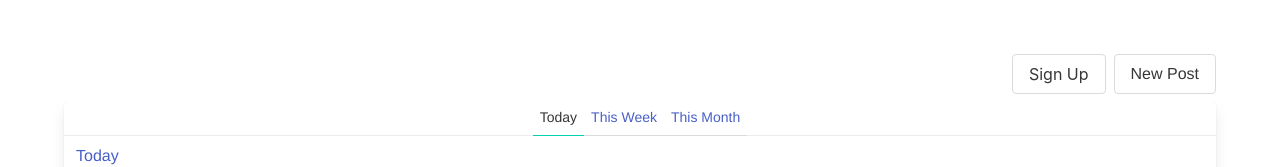
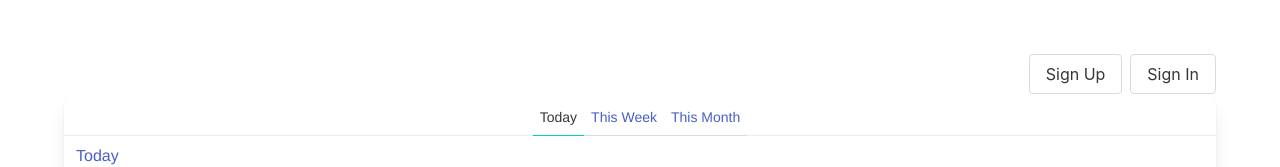
Before and after one commit to joma74/vuejs-composition-api, a Vue app: page / in a window 1280 px wide. Shown: the top 167 px of the page. Built offline with nearby package versions, Linux system fonts and the light colour scheme.

Commit message:
chore: Add <component :is=currentModalComponent> to Navbar to show different components at the teleport position

```diff
--- a/src/components/Navbar.vue
+++ b/src/components/Navbar.vue
@@ -1,19 +1,25 @@
 <template
   ><div class="navbar">
     <div class="navbar-end">
-      <div class="buttons">
-        <button class="button" @click="show">Sign Up</button>
+      <div class="buttons" v-if="auth">
         <router-link class="button" to="/posts/new">New Post</router-link>
+        <button class="button" @click="signOut">Sign Out</button>
+      </div>
+      <div class="buttons" v-else>
+        <button class="button" @click="signUp">Sign Up</button>
+        <button class="button" @click="signIn">Sign In</button>
       </div>
     </div>
   </div>
-  <teleport to="#modal"><signup /></teleport
+  <teleport to="#modal"
+    ><component :is="currentModalComponent"></component></teleport
 ></template>
 
 <script lang="ts">
-import { defineComponent } from "@vue/runtime-core"
+import { defineComponent, computed, h, markRaw } from "@vue/runtime-core"
 import Signup from "@/components/Signup.vue"
 import { useModal } from "@/useModal"
+import { useStore } from "@/store"
 
 export default defineComponent({
   name: "Navbar",
@@ -21,12 +27,34 @@ export default defineComponent({
     Signup,
   },
   setup() {
+    const store = useStore()
     const modal = useModal()
 
+    const auth = computed<boolean>(() => {
+      return !!store.getState().authors.currentUserId
+    })
+
+    const signOut = () => {}
+    const signUp = () => {
+      modal.currentComponent.value = markRaw(Signup)
+      modal.showModal()
+    }
+    const signIn = () => {
+      const Demo = defineComponent({
+        setup() {
+          return () => h("div", "Demo")
+        },
+      })
+      modal.currentComponent.value = markRaw(Demo)
+      modal.showModal()
+    }
+
     return {
-      show: () => {
-        modal.showModal()
-      },
+      currentModalComponent: modal.currentComponent,
+      auth,
+      signOut,
+      signUp,
+      signIn,
     }
   },
 })
--- a/src/useModal.ts
+++ b/src/useModal.ts
@@ -2,9 +2,11 @@ import { ref, readonly } from "@vue/reactivity"
 
 const _show = ref(false)
 const show = readonly(_show)
+const currentComponent = ref()
 
 export function useModal() {
   return {
+    currentComponent,
     show,
     showModal: () => (_show.value = true),
     hideModal: () => (_show.value = false),
```
